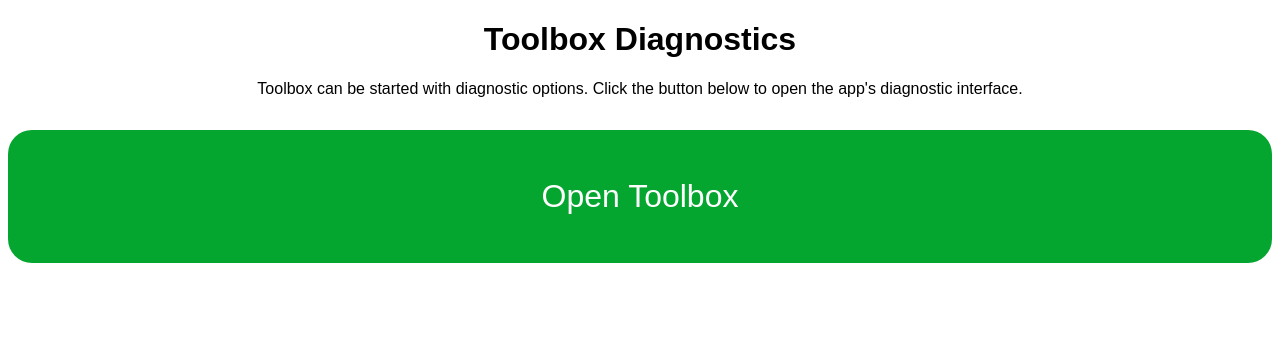
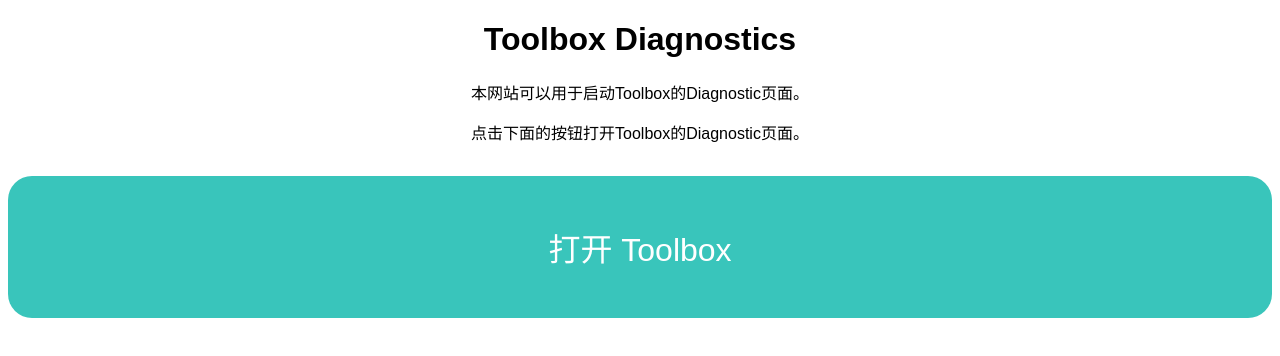
Before and after one commit to MZSY233/Toolbox, a plain HTML site: page TBDiagnostic.html in a window 1280 px wide. Drawn offline with Linux system fonts and the light colour scheme.

Commit message:
Add files via upload

```diff
--- a/TBDiagnostic.html
+++ b/TBDiagnostic.html
@@ -1,4 +1,3 @@
-
 <!doctype html>
 <html>
   <head>
@@ -11,7 +10,7 @@
       #linkContainer a {
         margin-top: 32px;
         display: block;
-        background: #05a630;
+        background: #39C5BB;
         color: #fff;
         font-size: 32px;
         padding: 48px 12px;
@@ -23,12 +22,12 @@
   </head>
   <body>
     <h1>Toolbox Diagnostics</h1>
-    <p>Toolbox can be started with diagnostic options. Click the button below to open the app's diagnostic interface.</p>
+    <p>本网站可以用于启动Toolbox的Diagnostic页面。<p>点击下面的按钮打开Toolbox的Diagnostic页面。</p>
     <div id="linkContainer"></div>
     <script>
       var a = document.createElement('a');
       a.href = "mctoolbox://diag" + window.location.search;
-      a.textContent = "Open Toolbox";
+      a.textContent = "打开 Toolbox";
       document.getElementById("linkContainer").appendChild(a);
     </script>
   </body>
```
